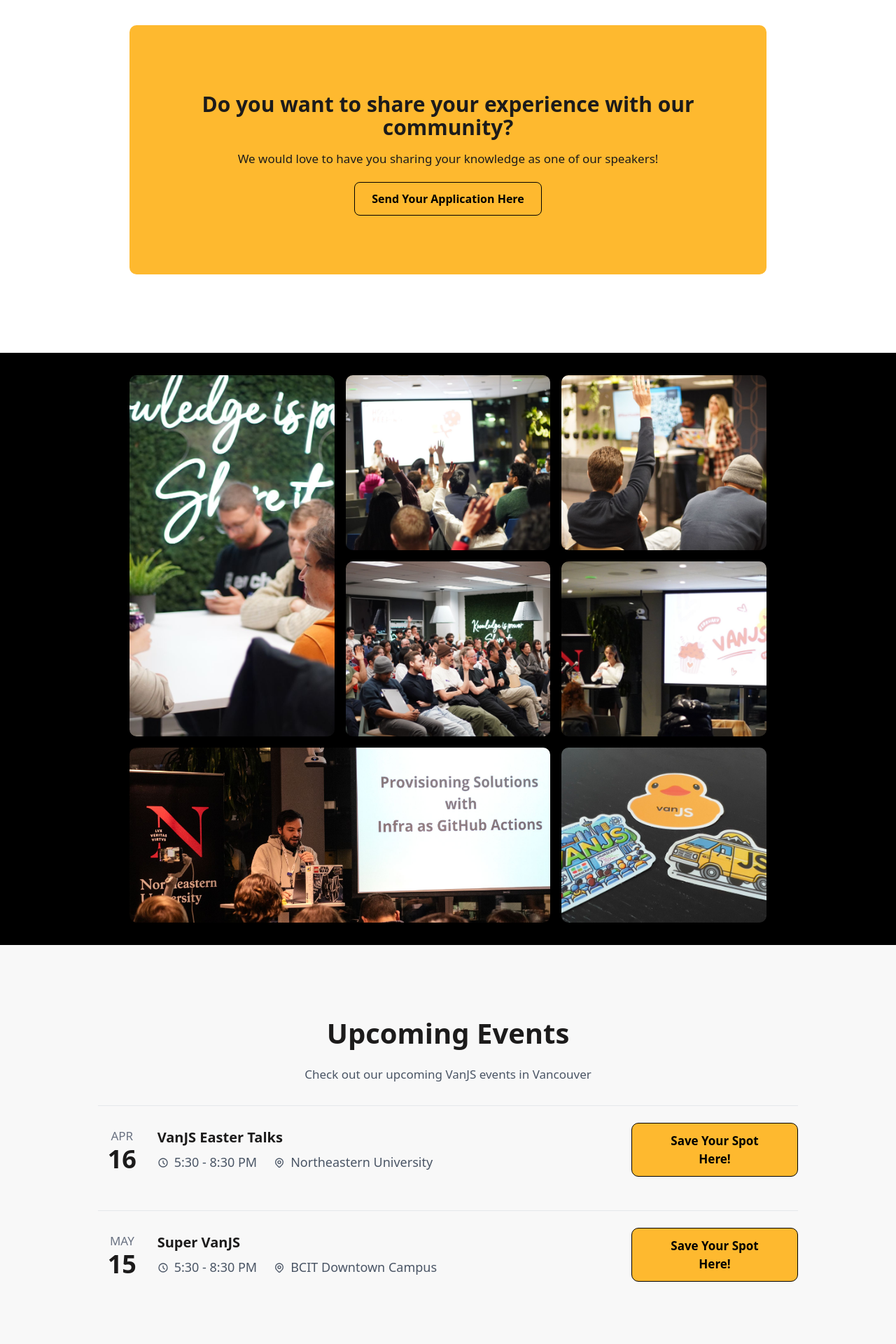
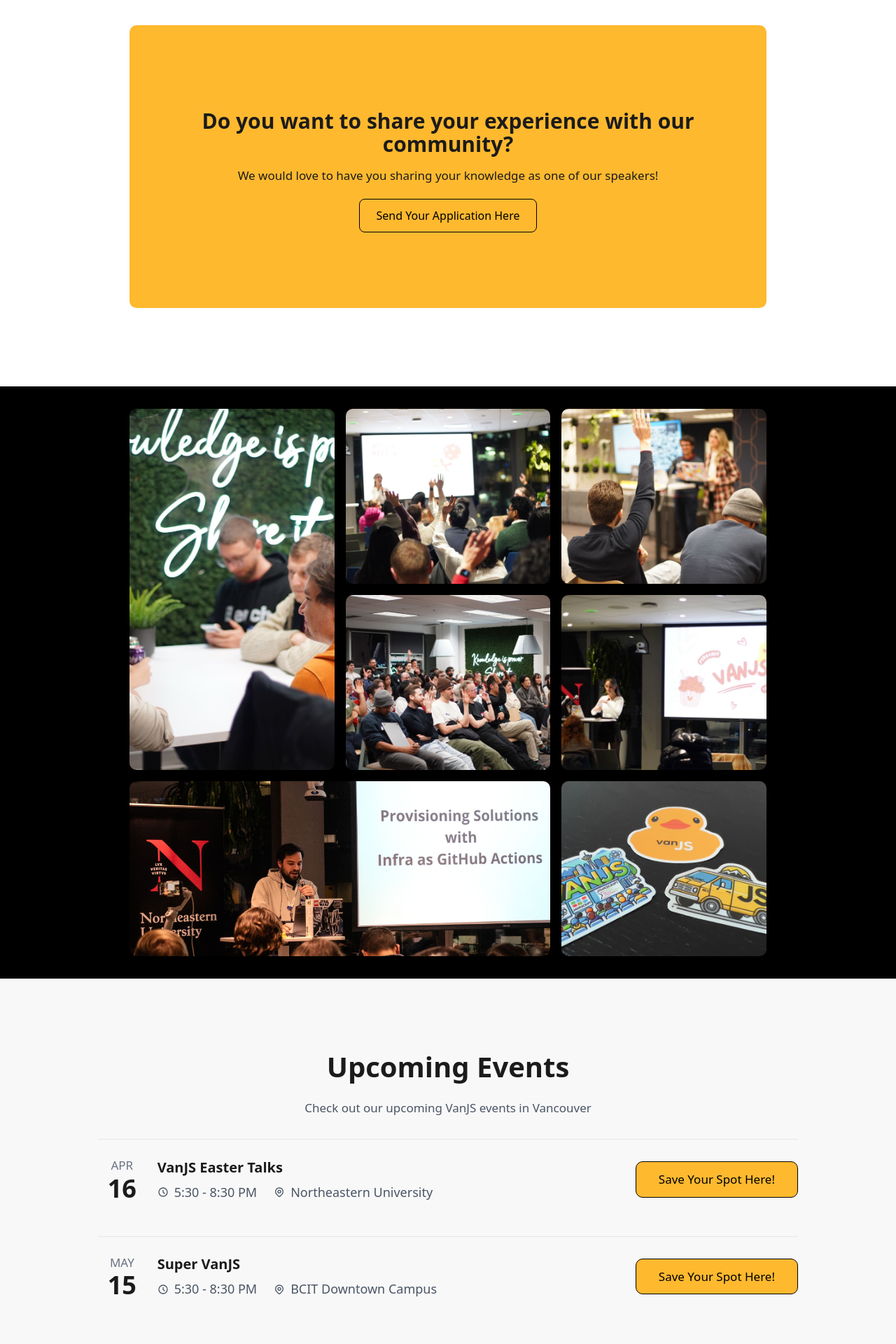
Before and after one commit to xaca/vanjs-website, a React (Vite) app: page / in a window 1280 px wide. Shown: the part 2660-4580 px from the top of the page at 70% size. Built offline with nearby package versions, Linux system fonts and the light colour scheme.

Commit message:
udpdate:general styling

```diff
--- a/src/components/sections/call-for-speakers/CallForSpeakers.tsx
+++ b/src/components/sections/call-for-speakers/CallForSpeakers.tsx
@@ -1,7 +1,7 @@
 export default function CallForSpeakers() {
   return (
     <section className="mt-8 mb-8 ml-4 mr-4 md:w-[700px] lg:w-[910px] py-24 px-8 bg-[#FEB92F] text-[#1C1B1B] rounded-[10px]">
-      <div className="max-w-4xl mx-auto text-center">
+      <div className="max-w-4xl p-6 mx-auto text-center">
         <h2 className="text-3xl md:text-4xl lg:text-[30px] font-bold mb-4">
           Do you want to share your experience with our community?
         </h2>
@@ -13,8 +13,7 @@ export default function CallForSpeakers() {
           href="https://github.com/VanJS/meetup/blob/master/SPEAKING.md"
           target="_blank"
           rel="noopener noreferrer"
-          className="bg-[#feb92f] border-1 border-black text-black px-6 py-3 rounded-md
-                  font-semibold hover:text-white hover:bg-black cursor-pointer"
+          className="bg-[#feb92f] border-1 border-black text-black px-6 py-3 rounded-md hover:text-white hover:bg-black cursor-pointer"
         >
           Send Your Application Here
         </a>
--- a/src/components/sections/goals/Goals.tsx
+++ b/src/components/sections/goals/Goals.tsx
@@ -24,7 +24,7 @@ export default function Goals() {
           <div className="bg-amber-400 rounded-full p-6 mb-4">
           <img src={goals_icon_2} alt="Connect and educate" className="w-16" />
           </div>
-          <h3 className="text-left text-[17px] w-[254px] mb-2">Foster a culture of quality and respect</h3>
+          <h3 className="text-left text-[17px] w-[204px] mb-2">Foster a culture of quality and respect</h3>
         </div>
 
         {/* Stay focused */}
@@ -40,7 +40,7 @@ export default function Goals() {
           <div className="bg-amber-400 rounded-full p-6 mb-4">
           <img src={goals_icon_4} alt="Connect and educate" className="w-16" />
           </div>
-          <h3 className="text-left text-[17px] w-[254px] mb-2">Support newcomers and underrepresented groups in our community</h3>
+          <h3 className="text-left text-[17px] w-[230px] mb-2">Support newcomers and underrepresented groups in our community</h3>
         </div>
       </div>
     </section>
--- a/src/components/sections/submit-joke/SubmitJoke.tsx
+++ b/src/components/sections/submit-joke/SubmitJoke.tsx
@@ -17,7 +17,7 @@ export default function SubmitJoke() {
         </p>
         <button
           onClick={() => window.open('https://docs.google.com/forms/d/e/1FAIpQLScJgcHF72TR0UTX58_ofDAq646Jig19kG-3d7GwfBDkwYz6kw/viewform', '_blank')}
-          className="bg-[#FEB92F] cursor-pointer text-black font-semibold py-2 px-6 rounded-md hover:text-white box-content hover:bg-black hover:border hover:border-white transition-colors"
+          className="bg-[#FEB92F] cursor-pointer text-black py-2 px-6 rounded-md hover:text-white box-content hover:bg-black hover:border hover:border-white transition-colors"
         >
           Submit Your Joke
         </button>
--- a/src/components/sections/upcoming-events/UpcommingEvents.tsx
+++ b/src/components/sections/upcoming-events/UpcommingEvents.tsx
@@ -72,7 +72,7 @@ export default function UpcommingEvents() {
                   href={event.link}
                   target="_blank"
                   rel="noopener noreferrer"
-                  className="w-full sm:w-auto px-8 py-3 bg-[#feb92f] border-1 border-black text-black font-semibold rounded-lg hover:text-white hover:bg-black transition-colors text-center"
+                  className="w-full sm:w-auto px-8 py-3 bg-[#feb92f] border-1 border-black text-black rounded-lg hover:text-white hover:bg-black transition-colors text-center"
                 >
                   Save Your Spot Here!
                 </a>
--- a/src/components/ui/menu/Menu.tsx
+++ b/src/components/ui/menu/Menu.tsx
@@ -14,7 +14,7 @@ export default function Menu() {
     <nav className="bg-[#feb92f] pt-4 px-4 py-2 sticky top-0 z-50">
       <div className="w-full mx-auto flex items-center justify-between">
         {/* Logo */}
-        <img src={vanjs_logo} alt="vanJS Logo" className="w-16 pl-6 md:w-20 lg:w-30" />
+        <img src={vanjs_logo} alt="vanJS Logo" className="w-20 pl-6 md:w-24 lg:w-30" />
 
         {/* Mobile Menu Button */}
         <button
```
